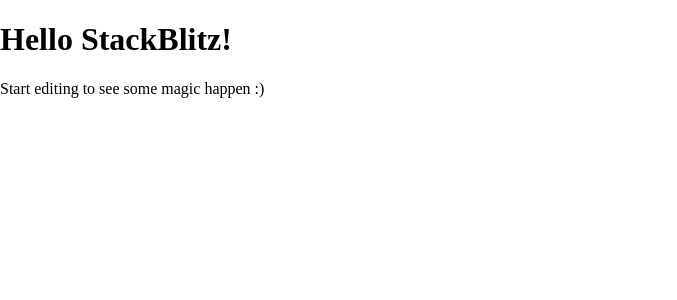
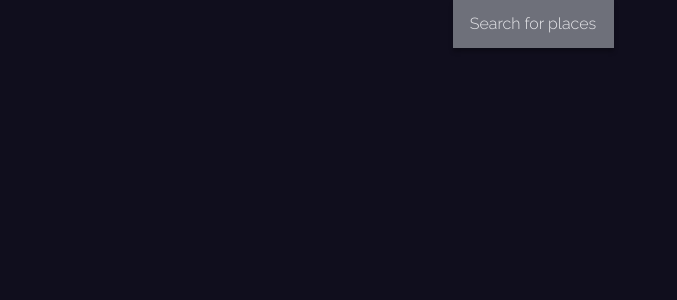
Before and after one commit to ivanmaierg/weather-app, a React (Create React App) app: page / in a window 1280 px wide. Shown: the top 300 px of the page, without its empty margins (0-677 px from the left). Built offline with nearby package versions, Linux system fonts and the light colour scheme.

Commit message:
feat: Add basic Button component and app styles

```diff
--- a/src/App.js
+++ b/src/App.js
@@ -1,11 +1,12 @@
-import React from "react";
-import "./style.css";
+import React from 'react';
+import './style.css';
+
+import Button from './components/button/Button';
 
 export default function App() {
   return (
-    <div>
-      <h1>Hello StackBlitz!</h1>
-      <p>Start editing to see some magic happen :)</p>
+    <div class="app">
+      <Button>Search for places</Button>
     </div>
   );
 }
--- /dev/null
+++ b/src/components/Button/button/index.jsx
@@ -0,0 +1,26 @@
+import React from 'react';
+import './styles.css';
+import PropTypes from 'prop-types';
+
+class Button extends React.Component {
+  constructor(props) {
+    super(props);
+  }
+  render() {
+    return (
+      <button className={`button ${this.props.bgColor} ${this.props.size}`}>
+        {this.props.children}
+      </button>
+    );
+  }
+}
+
+Button.propTypes = {
+  bgColor: PropTypes.oneOf(['purple', 'gray']),
+  size: PropTypes.number
+};
+Button.defaultProps = {
+  bgColor: 'gray',
+  size: 'medium'
+};
+export default Button;
--- /dev/null
+++ b/src/components/Button/button/styles.css
@@ -0,0 +1,38 @@
+.button {
+  border: none;
+  color: var(--light--color);
+  font-weight: var(--font-weight--medium);
+  box-shadow: 0px 4px 4px 0px #00000040;
+}
+
+.purple {
+  background-color: var(--palatine--color);
+}
+
+.gray {
+  background-color: var(--gray--color);
+}
+
+.large {
+  width: 10.0625rem;
+  height: 2.5rem;
+}
+
+.medium {
+  width: 10.0625rem;
+  height: 3rem;
+}
+
+.font-md {
+  font-weight: var(--font-weight--medium);
+}
+
+.font-xl {
+  font-weight: var(--font-weight--semibold);
+}
+
+.rounded {
+  border-radius: 50%;
+  height: 2.5rem;
+  width: 2.5rem;
+}
--- a/src/style.css
+++ b/src/style.css
@@ -1 +1,29 @@
 @import 'normalize.css';
+
+@import url('https://fonts.googleapis.com/css2?family=Raleway:wght@300;600&display=swap');
+
+:root {
+  --main-bg-color: #100e1d;
+  --primary--color: #1e213a;
+  --light--color: #e7e7eb;
+  --gray--color: #6e707a;
+  --palatine--color: #3c47e9;
+  --comet--color: #585676;
+  --font--primary: 'Raleway', sans-serif;
+  --font-weight--medium: 500;
+  --font-weight--semibold: 600;
+}
+
+body {
+  background-color: var(--main-bg-color);
+  color: var(--light--color);
+  font-family: var(--font--primary);
+  font-size: 16px;
+  width: 375px;
+  margin: auto;
+}
+
+.app {
+  width: 100%;
+  max-width: 375px;
+}
```
Also changed, not shown: package.json (+4 -3 lines).
